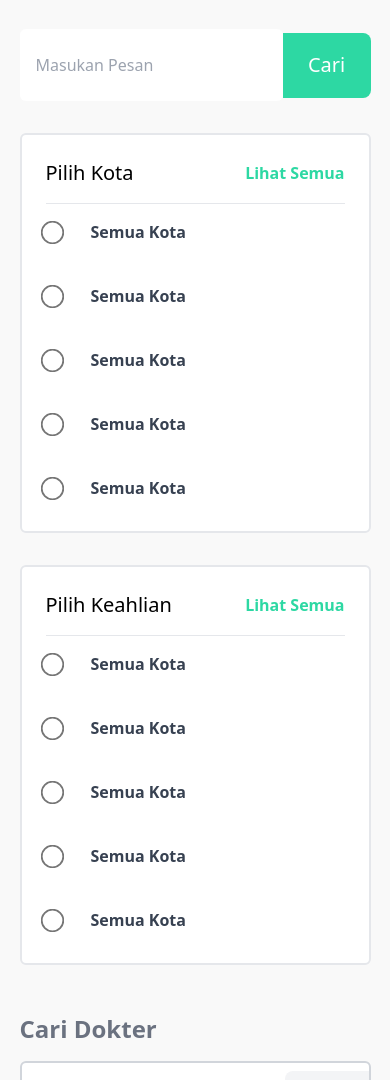
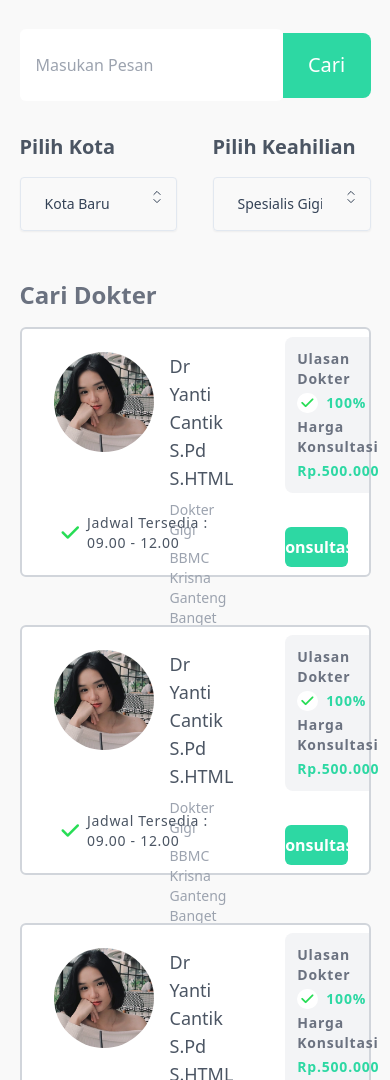
Before and after one commit to satyaflow/SehatGo, a website: page informasi-dokter.html in a window 390 px wide. Shown: the part 863-1943 px from the top of the page. Drawn offline with nearby package versions, Linux system fonts and the light colour scheme.

Commit message:
informasi dokter done

```diff
--- a/informasi-dokter.html
+++ b/informasi-dokter.html
@@ -71,7 +71,7 @@
 
 
   <div class="w-full h-auto hijau flex justify-center items-center">
-    <div class="lg:w-[65%] w-full h-full flex justify-center items-center flex-col lg:flex-row py-12">
+    <div class="lg:w-[90%] xl:w-[80%] 2xl:w-[65%]  w-full h-full flex justify-center items-center flex-col lg:flex-row py-12">
       <div class="lg:w-[55%] w-[80%] h-full flex justify-center items-start flex-col gap-4">
         <div class="w-auto h-auto flex justify-start items-center gap-3 text-white font-semibold text-lg">
           <a href="index.html">Beranda</a>
@@ -116,12 +116,12 @@
 
   <div class="w-full h-auto flex justify-center items-center bg-[#F9F9F9] flex-col gap-8">
 
-    <div class="lg:w-[65%] w-[90%] h-auto flex justify-start items-start flex-col pt-12 text-gray-700 gap-4">
+    <div class="lg:w-[90%] xl:w-[80%] 2xl:w-[65%] w-[90%] h-auto flex justify-start items-start flex-col pt-12 text-gray-700 gap-4">
       <h1 class="font-bold text-3xl">Cari Dokter Konsultasi</h1>
       <p class="font-medium">Memilih dokter sesuai kebutuhan yang diinginkan </p>
     </div>
 
-    <div class="lg:w-[65%] w-[90%] flex items-center justify-center ">
+    <div class="lg:w-[90%] xl:w-[80%] 2xl:w-[65%] w-[90%] flex items-center justify-center ">
       <input class="lg:w-[88%] w-[75%] bg-white py-6 px-4 rounded-md flex justify-between items-center"
         placeholder="Masukan Pesan">
       </input>
@@ -131,9 +131,9 @@
     </div>
 
 
-    <div class="lg:w-[65%] w-full h-auto flex flex-col lg:flex-row lg:items-start items-center justify-center gap-8 pb-8">
+    <div class="lg:w-[90%] xl:w-[80%] 2xl:w-[65%] w-full h-auto flex flex-col lg:flex-row lg:items-start items-center justify-center gap-8 pb-8">
       <div class="lg:w-[30%] w-[90%] h-full flex items-center justify-start flex-col gap-8">
-        <div class="w-full h-[400px] bg-white border-2 border-gray-200 rounded-md p-6">
+        <div class="w-full h-[400px] bg-white border-2 border-gray-200 rounded-md p-6 lg:block hidden">
           <div class="w-full flex justify-between items-center pb-4">
             <h2 class="font-medium text-xl">Pilih Kota</h2>
             <a href="index.html" class=" font-semibold text-[#2DD8A3]">Lihat Semua</a>
@@ -169,7 +169,8 @@
           </form>
         </div>
 
-        <div class="w-full h-[400px] bg-white border-2 border-gray-200 rounded-md p-6">
+
+        <div class="w-full h-[400px] bg-white border-2 border-gray-200 rounded-md p-6 lg:block hidden">
           <div class="w-full flex justify-between items-center pb-4">
             <h2 class="font-medium text-xl">Pilih Keahlian</h2>
             <a href="index.html" class=" font-semibold text-[#2DD8A3]">Lihat Semua</a>
@@ -200,9 +201,45 @@
               <input type="radio" id="html" name="fav_language" value="HTML" class="scale-[1.8] border-gray-600">
               <label for="html" class="font-semibold text-base text-gray-700">Semua Kota</label>
             </div>
+          </form>
+        </div>
 
 
-          </form>
+        <div class="w-full flex justify-between h-auto items-center lg:hidden block">
+
+          <div class="w-[45%]">
+            <h1 class="pb-4 font-semibold text-gray-600 text-xl">Pilih Kota</h1>
+            <div class="relative">
+              <select
+                  class="w-full bg-transparent placeholder:text-slate-400 text-slate-700 text-sm border border-slate-200 rounded pl-6 pr-12 py-4 transition duration-300 ease focus:outline-none focus:border-slate-400 hover:border-slate-400 shadow-sm focus:shadow-md appearance-none cursor-pointer">
+                  <option value="brazil">Kota Baru</option>
+                  <option value="bucharest">Bucharest</option>
+                  <option value="london">London</option>
+                  <option value="washington">Washington</option>
+              </select>
+              <svg xmlns="http://www.w3.org/2000/svg" fill="none" viewBox="0 0 24 24" stroke-width="1.2" stroke="currentColor" class="h-5 w-5 ml-1 absolute top-2.5 right-2.5 text-slate-700">
+                <path stroke-linecap="round" stroke-linejoin="round" d="M8.25 15 12 18.75 15.75 15m-7.5-6L12 5.25 15.75 9" />
+              </svg>
+            </div>
+          </div>
+
+          <div class="w-[45%]">
+            <h1 class="pb-4 font-semibold text-gray-600 text-xl">Pilih Keahilian</h1>
+            <div class="relative">
+              <select
+                  class="w-full bg-transparent placeholder:text-slate-400 text-slate-700 text-sm border border-slate-200 rounded pl-6 pr-12 py-4 transition duration-300 ease focus:outline-none focus:border-slate-400 hover:border-slate-400 shadow-sm focus:shadow-md appearance-none cursor-pointer">
+                  <option value="brazil">Spesialis Gigi</option>
+                  <option value="bucharest">Bucharest</option>
+                  <option value="london">London</option>
+                  <option value="washington">Washington</option>
+              </select>
+              <svg xmlns="http://www.w3.org/2000/svg" fill="none" viewBox="0 0 24 24" stroke-width="1.2" stroke="currentColor" class="h-5 w-5 ml-1 absolute top-2.5 right-2.5 text-slate-700">
+                <path stroke-linecap="round" stroke-linejoin="round" d="M8.25 15 12 18.75 15.75 15m-7.5-6L12 5.25 15.75 9" />
+              </svg>
+            </div>
+          </div>
+
+
         </div>
 
       </div>
```
